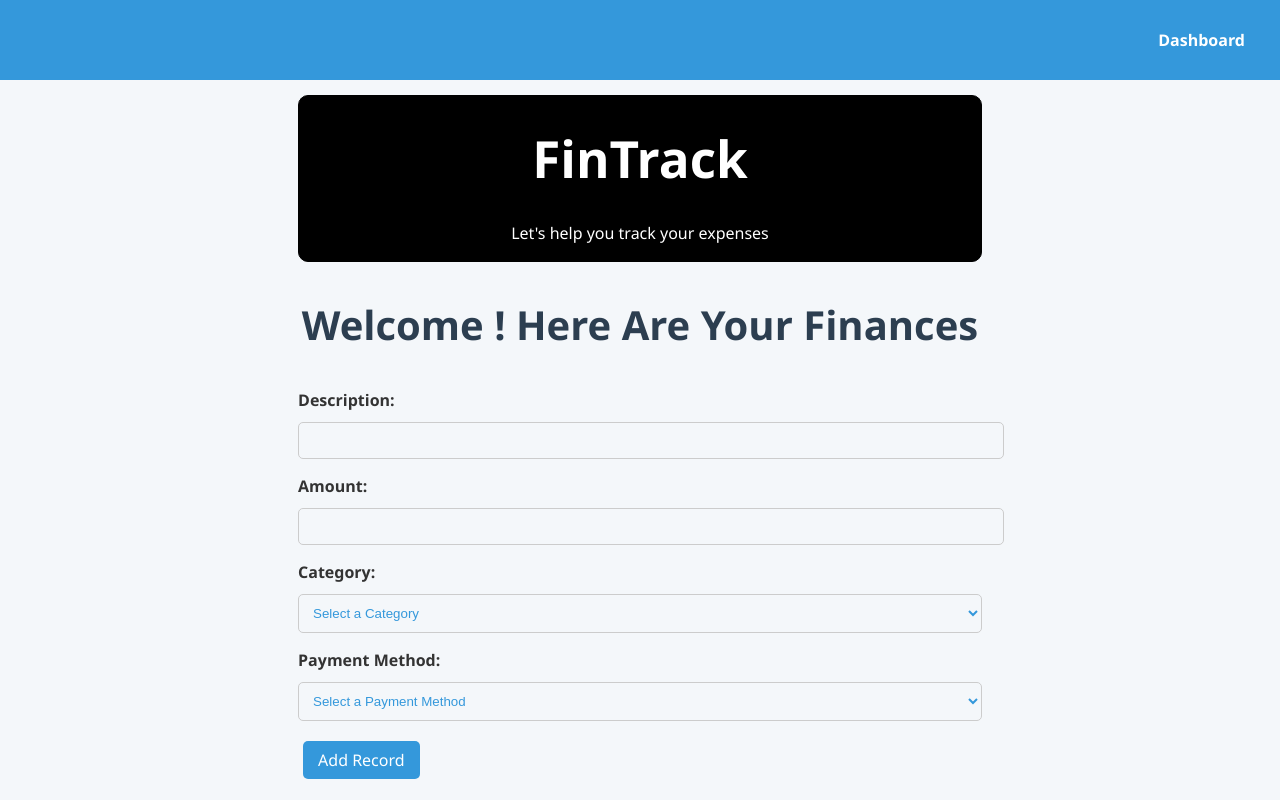
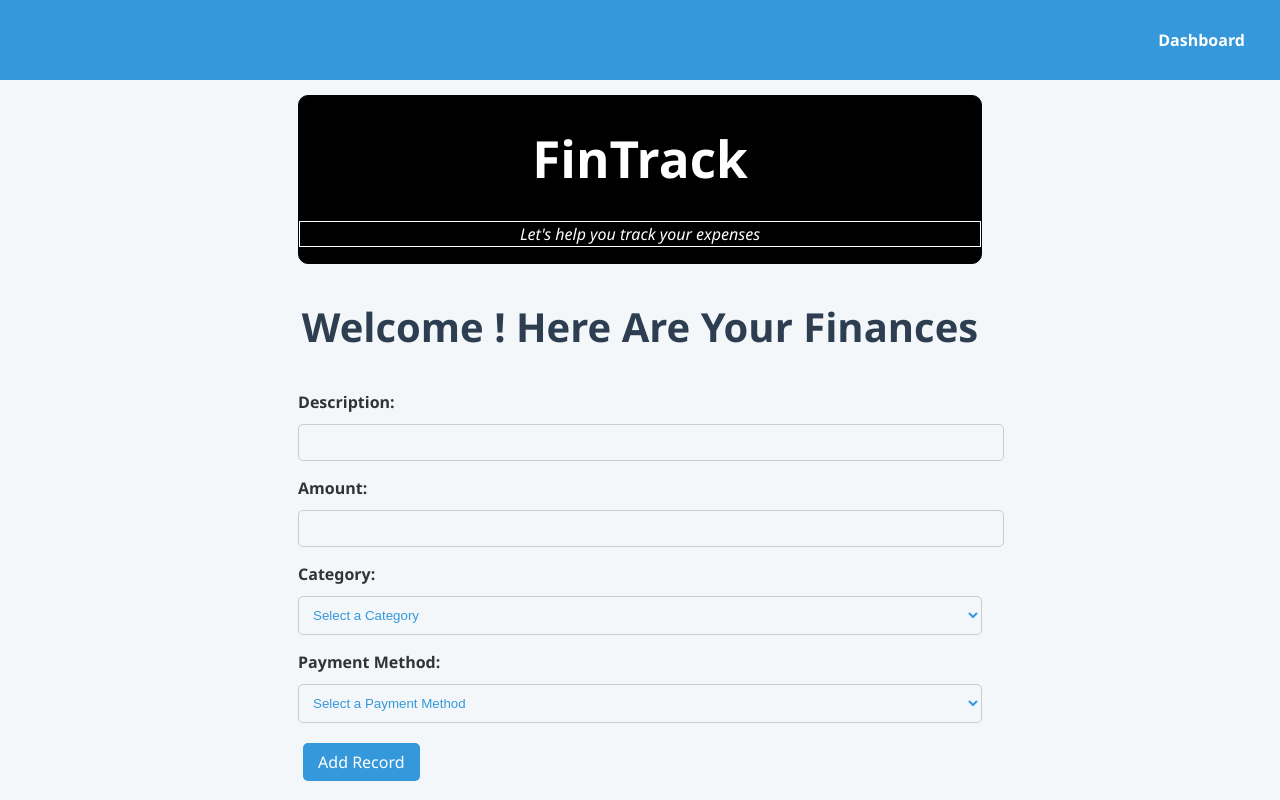
Before and after one commit to Nebenmor/FinTrack, a React (Vite) app in the folder client/: page / in a window 1280 px wide. Shown: the top 800 px of the page. Built offline with nearby package versions, Linux system fonts and the light colour scheme; no server answers.

Commit message:
update brand sub-title style

```diff
--- a/client/src/App.css
+++ b/client/src/App.css
@@ -82,7 +82,9 @@ html {
 }
 
 .brand p {
-  font-size: italic;
+  font-style: italic;
+  border: 1px solid white;
+
 }
 
 .greeting {
--- a/client/src/pages/dashboard/Dashboard.tsx
+++ b/client/src/pages/dashboard/Dashboard.tsx
@@ -21,8 +21,8 @@ export const Dashboard = () => {
 
   return <div className="className">
     <div className="brand" >
-    <h1>FinTrack</h1>
-    <p>Let's help you track your expenses</p>
+      <h1>FinTrack</h1>
+      <p>Let's help you track your expenses</p>
     </div>
     <h2 className="greeting">Welcome {user?.firstName}! Here Are Your Finances</h2>
     <FinancialRecordForm />
```
